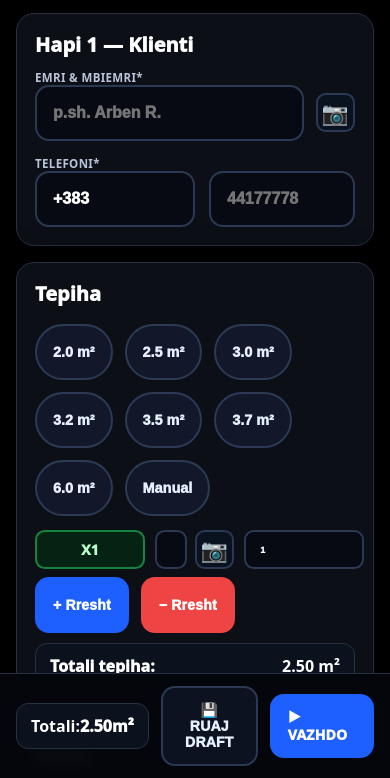
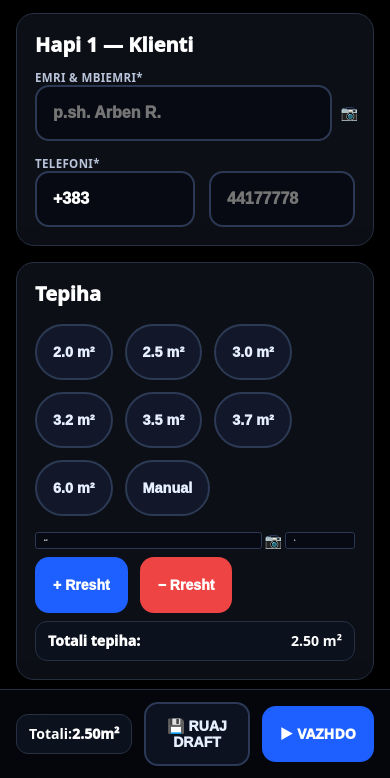
Before and after one commit to arbenoruci-pixel/Arben, a plain HTML site: page pranimi/index.html in a window 390 px wide. Both pictures are taken after a click on the button "2.5 m²". Shown: the part 66-844 px from the top of the page. Drawn offline with nearby package versions, Linux system fonts and the light colour scheme.

Commit message:
Update index.html

```diff
--- a/pranimi/index.html
+++ b/pranimi/index.html
@@ -5,136 +5,81 @@
   <meta name="viewport" content="width=device-width, initial-scale=1" />
   <title>PRANIMI</title>
   <style>
-    /* ===== Tema & Shkallë ===== */
     :root{
-      /* dark, kontrast i lartë */
+      /* Dark i pastër + kontrast i lartë */
       --bg:#000; --ink:#fff; --muted:#b9c4da;
       --panel:#0c0f16; --panel-br:#273143; --line:#2c3954;
+      --chip-bg:#121829; --chip-br:#2c3a55; --chip-ink:#e6f0ff;
+      --btn:#1e60ff; --btn-ink:#fff; --danger:#ef4444;
 
-      --chip-bg:#121829; --chip-br:#2c3a55; --chip-ink:#e6f0ff;
+      --uiScale:.8;    /* ~20% më i vogël gjithë UI */
+      --h:56px; --rad:14px;
 
-      --btn:#1e60ff; --btn-ink:#fff; --ghost:#0c1220; --ghost-br:#2b3956;
-      --danger:#ef4444; --ok:#22c55e;
-
-      /* madhësitë bazë */
-      --uiScale: .8;      /* 20% më i vogël gjithë UI */
-      --rowScale: .7;     /* 70% për rreshtat e hapur */
-
-      --h: 56px;          /* lartësia bazë e kontrollit */
-      --rad: 14px;        /* radius bazë */
-
+      /* >>> rreshtat: 80% më të vegjël (domethënë 20% madhësi) */
+      --rowScale:.20;                     /* ⇐ rrite në .25/.30 nëse del shumë i vogël */
       --h-row: calc(var(--h) * var(--rowScale));
       --rad-row: calc(var(--rad) * var(--rowScale));
       --fs: calc(16px * var(--uiScale));
-      --fs-big: calc(22px * var(--uiScale));
+      --fs-row: calc(16px * var(--uiScale) * var(--rowScale));
       --fs-chip: calc(18px * var(--uiScale));
-      --fs-row: calc(16px * var(--uiScale) * var(--rowScale));
+    }
+    *{box-sizing:border-box}
+    html,body{margin:0;background:var(--bg);color:var(--ink);font-family:ui-rounded,system-ui,-apple-system,Segoe UI,Roboto,Arial;font-size:var(--fs);line-height:1.25}
+    .wrap{max-width:980px;margin:0 auto;padding:0 16px 140px}
+    h1{font-size:clamp(34px,5.4vw,50px);margin:20px 6px 6px;font-weight:1000;letter-spacing:.01em;display:flex;align-items:center;gap:12px}
+    .badge{display:inline-flex;align-items:center;gap:10px;background:linear-gradient(180deg,rgba(34,197,94,.18),rgba(34,197,94,.08));border:1px solid rgba(34,197,94,.6);color:#d8ffe9;padding:10px 16px;border-radius:999px;font-weight:1000;font-size:1.1rem}
+    .card{background:var(--panel);border:1px solid var(--panel-br);border-radius:18px;padding:18px;margin:16px 0;box-shadow:0 12px 40px rgba(0,0,0,.55)}
+    .title{display:flex;align-items:center;justify-content:space-between;font-size:clamp(20px,2.6vw,28px);font-weight:1000;margin-bottom:12px}
+    label{font-size:.9rem;color:var(--muted);font-weight:900;letter-spacing:.03em}
+    .row{display:grid;grid-template-columns:1fr 1fr;gap:14px}
+    @media (max-width:720px){.row{grid-template-columns:1fr}}
+    .input{width:100%;min-height:56px;background:#070a12;border:2px solid var(--line);border-radius:14px;padding:14px 16px;font-size:1.25rem;font-weight:1000;color:var(--ink);outline:none}
+    .input:focus{border-color:#6aa1ff;box-shadow:0 0 0 3px rgba(30,96,255,.25)}
+
+    .chips{display:flex;flex-wrap:wrap;gap:12px;padding:6px 0}
+    .chip{border:2px solid var(--chip-br);background:var(--chip-bg);color:var(--chip-ink);border-radius:999px;padding:10px 16px;min-height:56px;font-weight:1000;font-size:var(--fs-chip)}
+    .chip:active,.chip:hover{background:#18223a}
+
+    .list{display:flex;flex-direction:column;gap:8px;margin-top:8px}
+
+    /* ===== R R E S H T A T  (80% më të vegjël) ===== */
+    .piece-row{
+      display:grid;
+      grid-template-columns: 1fr 70px; /* m²+kamerë | qty */
+      gap:6px; align-items:center; margin-top:2px;
+    }
+    .piece-id{display:none} /* s’duhet fare në mes */
+    .mwrap{display:flex;align-items:center;gap:6px}
+
+    .piece-row .input{
+      min-height:var(--h-row);
+      border-radius:var(--rad-row);
+      font-size:var(--fs-row);
+      padding:6px 8px; border-width:1px;
+    }
+    .cam-btn{
+      display:inline-flex;align-items:center;justify-content:center;
+      width:var(--h-row);height:var(--h-row);min-width:var(--h-row);
+      border:1px solid #2b3956;border-radius:var(--rad-row);
+      background:#0a1220;color:#e6f0ff;font-size:14px;cursor:pointer;padding:0;
+    }
+    .thumb{
+      width:var(--h-row);height:var(--h-row);border-radius:var(--rad-row);object-fit:cover;border:1px solid #2b3956;display:none;cursor:pointer
     }
 
-    *{box-sizing:border-box}
-    html,body{
-      margin:0; background:var(--bg); color:var(--ink);
-      font-family: ui-rounded, system-ui, -apple-system, Segoe UI, Roboto, Arial;
-      font-size: var(--fs); line-height:1.25;
-    }
-    .wrap{ max-width:980px; margin:0 auto; padding:0 16px 140px; }
+    .btnbar{display:flex;gap:12px;flex-wrap:wrap;margin-top:8px}
+    .btn{border:0;border-radius:14px;padding:14px 18px;min-height:56px;font-weight:1000;font-size:1.1rem;cursor:pointer;background:var(--btn);color:var(--btn-ink)}
+    .btn.red{background:var(--danger)}
+    .btn.ghost{background:#0c1220;color:#e6f0ff;border:2px solid #2b3956}
 
-    h1{
-      font-size: clamp(34px, 5.4vw, 50px);
-      margin: 20px 6px 6px; font-weight:1000; letter-spacing:.01em;
-      display:flex; align-items:center; gap:12px;
-    }
-    .badge{
-      display:inline-flex; align-items:center; gap:10px;
-      background: linear-gradient(180deg, rgba(34,197,94,.18), rgba(34,197,94,.08));
-      border:1px solid rgba(34,197,94,.6); color:#d8ffe9;
-      padding:10px 16px; border-radius:999px; font-weight:1000; font-size:1.1rem;
-    }
+    .tot,.pill{display:flex;justify-content:space-between;align-items:center;background:#0b111d;border:1px solid var(--panel-br);border-radius:12px;padding:10px 12px;font-size:1.1rem;font-weight:1000}
+    .tot{margin-top:8px}
 
-    .card{
-      background:var(--panel); border:1px solid var(--panel-br);
-      border-radius:18px; padding:18px; margin:16px 0;
-      box-shadow:0 12px 40px rgba(0,0,0,.55);
-    }
-    .title{
-      display:flex; align-items:center; justify-content:space-between;
-      font-size: clamp(20px, 2.6vw, 28px); font-weight:1000; margin-bottom:12px;
-    }
-    label{ font-size:.9rem; color:var(--muted); font-weight:900; letter-spacing:.03em }
+    body{padding-bottom:140px}
+    .footer{position:fixed;left:0;right:0;bottom:0;z-index:10;background:rgba(5,7,12,.97);border-top:1px solid var(--panel-br);backdrop-filter:blur(6px)}
+    .footwrap{max-width:980px;margin:0 auto;padding:12px 16px;display:grid;grid-template-columns:1fr auto auto;gap:12px;align-items:center}
 
-    .row{ display:grid; grid-template-columns:1fr 1fr; gap:14px }
-    @media (max-width:720px){ .row{ grid-template-columns:1fr } }
-
-    .input{
-      width:100%; min-height:var(--h);
-      background:#070a12; border:2px solid var(--line);
-      border-radius:var(--rad); padding:14px 16px;
-      font-size:1.25rem; font-weight:1000; color:var(--ink);
-      outline:none;
-    }
-    .input:focus{ border-color:#6aa1ff; box-shadow:0 0 0 3px rgba(30,96,255,.25); }
-
-    .chips{ display:flex; flex-wrap:wrap; gap:12px; padding:6px 0 }
-    .chip{
-      border:2px solid var(--chip-br);
-      background:var(--chip-bg); color:var(--chip-ink);
-      border-radius:999px; padding:10px 16px; min-height:var(--h);
-      font-weight:1000; font-size:var(--fs-chip);
-    }
-    .chip:active,.chip:hover{ background:#18223a }
-
-    .list{ display:flex; flex-direction:column; gap:12px; margin-top:8px }
-
-    /* ===== R R E S H T A T  70% ===== */
-    .piece-row{ display:grid; grid-template-columns: 110px 1fr 120px; gap:10px; align-items:center }
-    .piece-id{
-      min-height:var(--h-row); border-radius:var(--rad-row);
-      background:#052312; border:2px solid rgba(34,197,94,.6);
-      color:#b9ffcc; display:flex; align-items:center; justify-content:center;
-      font-weight:1000; font-size:1.1rem;
-    }
-    .piece-row .input{ min-height:var(--h-row); border-radius:var(--rad-row); font-size:var(--fs-row); padding:12px 14px }
-    .mwrap{ display:flex; align-items:center; gap:8px }
-
-    .btnbar{ display:flex; gap:12px; flex-wrap:wrap; margin-top:8px }
-    .btn{
-      border:0; border-radius:var(--rad); padding:14px 18px; min-height:var(--h);
-      font-weight:1000; font-size:1.1rem; letter-spacing:.01em; cursor:pointer;
-      background:var(--btn); color:var(--btn-ink);
-    }
-    .btn.red{ background:var(--danger) }
-    .btn.ghost{ background:var(--ghost); color:#e6f0ff; border:2px solid var(--ghost-br) }
-
-    .tot,.pill{
-      display:flex; justify-content:space-between; align-items:center;
-      background:#0b111d; border:1px solid var(--panel-br);
-      border-radius:12px; padding:12px 14px; font-size:1.25rem; font-weight:1000;
-    }
-    .tot{ margin-top:10px }
-
-    body{ padding-bottom:140px }
-    .footer{
-      position:fixed; left:0; right:0; bottom:0; z-index:10;
-      background:rgba(5,7,12,.97); border-top:1px solid var(--panel-br); backdrop-filter:blur(6px);
-    }
-    .footwrap{
-      max-width:980px; margin:0 auto; padding:12px 16px;
-      display:grid; grid-template-columns:1fr auto auto; gap:12px; align-items:center;
-    }
-
-    /* Kamera */
-    .cam-btn{
-      display:inline-flex; align-items:center; justify-content:center;
-      width:var(--h-row); height:var(--h-row); min-width:var(--h-row);
-      border:2px solid var(--ghost-br); border-radius:var(--rad-row);
-      background:#0a1220; cursor:pointer; font-size:22px; user-select:none; color:#e6f0ff;
-    }
-    .thumb{
-      width:var(--h-row); height:var(--h-row); border-radius:var(--rad-row); object-fit:cover; display:none;
-      border:2px solid var(--ghost-br); cursor:pointer;
-    }
-
-    a.btn{text-decoration:none; display:inline-flex; align-items:center; justify-content:center}
+    a.btn{text-decoration:none;display:inline-flex;align-items:center;justify-content:center}
   </style>
 </head>
 <body>
@@ -219,7 +164,7 @@
         <div><label>€ / m²</label><input class="input" id="rate" inputmode="decimal" value="2.50"></div>
         <div>
           <label>PAGUAR NË FILLIM (CASH)</label><br>
-          <label style="display:flex;align-items:center;gap:12px; font-size:1.1rem; font-weight:1000">
+          <label style="display:flex;align-items:center;gap:12px;font-size:1.1rem;font-weight:1000">
             <input type="checkbox" id="paidUpfront" style="width:26px;height:26px"> <span>Aktivo futjen e shumës</span>
           </label>
         </div>
@@ -252,26 +197,26 @@
 
   <script>
   (function(){
-    /* ===== SUPABASE – vendos të tuat ===== */
+    /* ── KONFIGURO SUPABASE ───────────────────────────────────────── */
     const CFG = {
       supabase: {
-        url: "",             // p.sh. "https://xxxx.supabase.co"
-        anonKey: "",         // Anon public key
+        url: "",              // p.sh. https://xxxx.supabase.co
+        anonKey: "",          // Anon public key
         bucket: "tepiha-photos"
       }
     };
-    function sbReady(){ return typeof window.supabase!=='undefined' && CFG.supabase.url && CFG.supabase.anonKey; }
-    let sb = sbReady() ? supabase.createClient(CFG.supabase.url, CFG.supabase.anonKey) : null;
+    const sbReady = () => typeof window.supabase!=='undefined' && CFG.supabase.url && CFG.supabase.anonKey;
+    const sb = sbReady() ? supabase.createClient(CFG.supabase.url, CFG.supabase.anonKey) : null;
 
-    /* ===== Helpers ===== */
+    /* ── HELPERS ───────────────────────────────────────────────────── */
     const q=(s,b)=> (b||document).querySelector(s);
     const qq=(s,b)=> Array.from((b||document).querySelectorAll(s));
     const r2=x=> Math.round((x+Number.EPSILON)*100)/100;
     const uid=()=> 'r'+Date.now().toString(36)+Math.random().toString(36).slice(2,7);
 
-    /* ===== orderId + kodi klientit ===== */
+    /* ── ORDER + KODI ──────────────────────────────────────────────── */
     const hid=q('#orderId'); if(!hid.value) hid.value='ord_'+Date.now();
-    const OID = hid.value;
+    const OID=hid.value;
 
     function nextCode(){ let n=parseInt(localStorage.getItem('client_code_counter')||'0',10)||0; n+=1; localStorage.setItem('client_code_counter', String(n)); return 'X'+n; }
     const metaKey='order_meta_'+OID;
@@ -279,31 +224,34 @@
     if(!meta.code){ meta.code=nextCode(); localStorage.setItem(metaKey, JSON.stringify(meta)); }
     (q('#ticketCode')||{}).textContent = 'KODI: '+meta.code;
 
-    /* ===== Photos ===== */
-    async function fileToDataURL(file, max=1280, quality=.82){
-      const img=new Image(); const data=await new Promise((res,rej)=>{ const fr=new FileReader(); fr.onload=()=>res(fr.result); fr.onerror=rej; fr.readAsDataURL(file); });
-      img.src=data; await new Promise(r=>img.onload=r);
-      const r=Math.min(1, max/img.width, max/img.height); const w=Math.round(img.width*r), h=Math.round(img.height*r);
-      const c=document.createElement('canvas'); c.width=w; c.height=h; const ctx=c.getContext('2d'); ctx.drawImage(img,0,0,w,h);
-      return c.toDataURL('image/jpeg',quality);
+    /* ── FOTO: ruaje direkt (Supabase ose localStorage) ───────────── */
+    function readAsDataURL(file){
+      return new Promise((resolve,reject)=>{
+        const fr=new FileReader();
+        fr.onload=()=>resolve(fr.result);
+        fr.onerror=reject;
+        fr.readAsDataURL(file);      // direkt, pa canvas
+      });
     }
     async function savePhoto(key, file){
       try{
         if(sb){
-          const dataURL=await fileToDataURL(file);
-          const blob=await (await fetch(dataURL)).blob();
+          // ngarko file-in direkt siç është
           const path=`${OID}/${key}_${Date.now()}.jpg`;
-          const { error } = await sb.storage.from(CFG.supabase.bucket).upload(path, blob, { upsert:false, contentType:'image/jpeg' });
+          const { error } = await sb.storage.from(CFG.supabase.bucket).upload(path, file, { upsert:false, contentType:file.type||'image/jpeg' });
           if(error) throw error;
           const { data } = sb.storage.from(CFG.supabase.bucket).getPublicUrl(path);
           localStorage.setItem(key+'_url', data.publicUrl);
           return data.publicUrl;
         }else{
-          const dataURL=await fileToDataURL(file);
+          const dataURL = await readAsDataURL(file);
           localStorage.setItem(key+'_url', dataURL);
           return dataURL;
         }
-      }catch(e){ alert('S’u ruajt fotoja'); throw e; }
+      }catch(e){
+        alert('S’u ruajt fotoja');
+        throw e;
+      }
     }
     const getPhotoUrl=k=> localStorage.getItem(k+'_url');
     function preview(url){
@@ -311,30 +259,25 @@
       const im=document.createElement('img'); im.src=url; im.style.cssText='max-width:96%;max-height:92%;border-radius:10px';
       ov.appendChild(im); ov.addEventListener('click',()=>ov.remove()); document.body.appendChild(ov);
     }
+    document.addEventListener('click',(e)=>{const b=e.target.closest('.cam-btn');if(!b)return;const inp=b.querySelector('input[type=file]');if(inp)inp.click();},{capture:true});
 
-    document.addEventListener('click', (e)=>{
-      const b=e.target.closest('.cam-btn'); if(!b) return; const inp=b.querySelector('input[type=file]'); if(inp) inp.click();
-    }, {capture:true});
-
-    /* ===== Chips -> add rows ===== */
+    /* ── CHIPS -> ADD ROWS ─────────────────────────────────────────── */
     (function(){
-      function handle(section, e){
+      function handle(section,e){
         const chip=e.target.closest('.chip'); if(!chip) return;
         const t=(chip.textContent||'').trim(); const num=parseFloat(t.replace(/[^\d\.]/g,''));
-        if(!isNaN(num)) addRow(section, num); else addRow(section, null);
+        if(!isNaN(num)) addRow(section,num); else addRow(section,null);
       }
       const t=q('#chips-tepiha'), s=q('#chips-staza');
-      if(t && !t.__w){ t.addEventListener('click', e=>handle('tepiha',e)); t.__w=1; }
-      if(s && !s.__w){ s.addEventListener('click', e=>handle('staza',e)); s.__w=1; }
+      if(t && !t.__w){ t.addEventListener('click',e=>handle('tepiha',e)); t.__w=1; }
+      if(s && !s.__w){ s.addEventListener('click',e=>handle('staza',e)); s.__w=1; }
     })();
 
-    /* ===== Rows ===== */
+    /* ── ROWS ──────────────────────────────────────────────────────── */
     const listFor=sec=> q('#list-'+sec);
-    window.addRow = function(section, value){
+    window.addRow=function(section,value){
       const list=listFor(section); if(!list) return;
       const row=document.createElement('div'); row.className='piece-row';
-
-      const idCell=document.createElement('div'); idCell.className='piece-id'; idCell.textContent=meta.code || 'X';
 
       const mWrap=document.createElement('div'); mWrap.className='mwrap';
       const m2=document.createElement('input'); m2.className='input piece-input'; m2.placeholder='m²'; m2.inputMode='decimal';
@@ -346,28 +289,28 @@
 
       const thumb=document.createElement('img'); thumb.className='thumb';
 
-      const pKey=`photo_${section}_${OID}_${uid()}`; row.setAttribute('data-photo-key', pKey);
+      const pKey=`photo_${section}_${OID}_${uid()}`;
+      row.setAttribute('data-photo-key', pKey);
       const prev=getPhotoUrl(pKey); if(prev){ thumb.src=prev; thumb.style.display='inline-block'; cam.style.display='none'; }
-
       mWrap.appendChild(m2); mWrap.appendChild(cam); mWrap.appendChild(thumb);
 
       const qty=document.createElement('input'); qty.className='input piece-qty'; qty.placeholder='copë'; qty.inputMode='numeric'; qty.value='1';
 
       file.addEventListener('change', async ev=>{
         const f=ev.target.files && ev.target.files[0]; if(!f) return;
-        try{ const url=await savePhoto(pKey, f); thumb.src=url; thumb.style.display='inline-block'; cam.style.display='none'; }catch(e){}
+        try{ const url=await savePhoto(pKey,f); thumb.src=url; thumb.style.display='inline-block'; cam.style.display='none'; }catch(e){}
       });
-      thumb.addEventListener('click', ()=>{ const url=getPhotoUrl(pKey); if(url) preview(url); });
+      thumb.addEventListener('click',()=>{ const url=getPhotoUrl(pKey); if(url) preview(url); });
 
       m2.addEventListener('input', computeTotals);
       qty.addEventListener('input', computeTotals);
 
-      row.appendChild(idCell); row.appendChild(mWrap); row.appendChild(qty);
+      row.appendChild(mWrap); row.appendChild(qty);
       list.appendChild(row);
       computeTotals();
     };
-    window.removeRow = function(section){
-      const list=listFor(section); const rows=qq('.piece-row', list);
+    window.removeRow=function(section){
+      const list=listFor(section); const rows=qq('.piece-row',list);
       if(rows.length){ rows[rows.length-1].remove(); }
       computeTotals();
     };
@@ -383,7 +326,7 @@
       return tot;
     }
 
-    /* ===== Stairs + Totals ===== */
+    /* ── STAIRS + TOTALS ───────────────────────────────────────────── */
     function computeStairs(){
       const qty=parseFloat((q('#stairsQty')&&q('#stairsQty').value)||'0')||0;
       const per=parseFloat((q('#stairsPer')&&q('#stairsPer').value)||'0.3')||0;
@@ -408,13 +351,13 @@
       const el=q(sel); if(el) el.addEventListener(sel==='#paidUpfront'?'change':'input', computeTotals);
     });
 
-    /* Klient & Shkallore foto */
+    /* ── FOTO klient & shkallore ───────────────────────────────────── */
     (function(){
       const key='photo_client_'+OID, inp=q('#clientPhotoInput'), th=q('#clientThumb'), saved=getPhotoUrl(key);
       if(saved && th){ th.src=saved; th.style.display='inline-block'; th.addEventListener('click',()=>preview(saved)); }
       if(inp){ inp.addEventListener('change', async e=>{
         const f=e.target.files&&e.target.files[0]; if(!f) return;
-        try{ const url=await savePhoto(key, f); if(th){ th.src=url; th.style.display='inline-block'; } }catch(e){}
+        try{ const url=await savePhoto(key,f); if(th){ th.src=url; th.style.display='inline-block'; } }catch(e){}
       });}
       const sinp=q('#stairsPhotoInput'), wrap=q('#stairsCamWrap');
       if(wrap){
@@ -427,7 +370,7 @@
       });}
     })();
 
-    /* Ruaj draft */
+    /* ── RUAJ DRAFT ────────────────────────────────────────────────── */
     const LIST_KEY='order_list_v1'; const KEY=id=>'order_'+id;
     function readRows(listId){
       const list=q('#list-'+listId); if(!list) return [];
@@ -471,7 +414,7 @@
   })();
   </script>
 
-  <!-- Debugger i shpejtë për “screen e bardhë” -->
+  <!-- Debug: nëse ka white screen, do të shfaqet errori -->
   <script>
     window.addEventListener('error', function(e){
       document.body.innerHTML =
```
